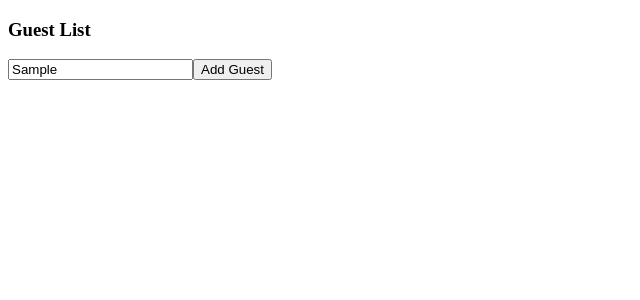
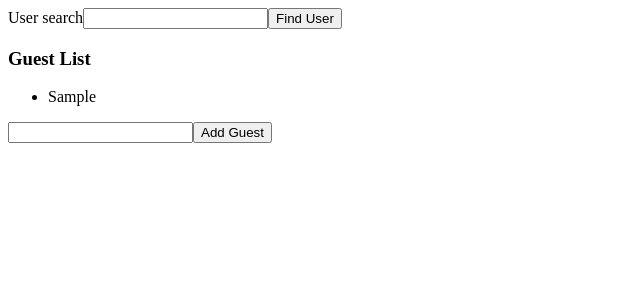
Before and after one commit to Benkalio/rts, a React (Create React App) app: page / in a window 1280 px wide. Both pictures are taken after typing "Sample" into the empty fields and a click on the button "Add Guest". Shown: the top 300 px of the page, without its empty margins (0-640 px from the left). Built offline with nearby package versions, Linux system fonts and the light colour scheme.

Commit message:
brief project practicing useState with default type inference and setting types

```diff
--- a/src/index.tsx
+++ b/src/index.tsx
@@ -1,9 +1,11 @@
 import ReactDOM from "react-dom";
 import GuestList from "./state/GuestList";
+import UserSearch from "./state/UserSearch";
 
 const App = () => {
   return (
     <div>
+      <UserSearch />
       <GuestList />
     </div>
   );
--- a/src/state/GuestList.tsx
+++ b/src/state/GuestList.tsx
@@ -3,11 +3,28 @@
 const GuestList: React.FC = () => {
   const [name, setName] = useState('');
 
+  // this state has a type of string
+  const [guests, setGuests] = useState<string[]>([]);
+
+  const onClick = () => {
+    setName('');
+
+    // take the input name and add to the already listed name with setGuest
+    setGuests([...guests, name]);
+  };
+
   return (
     <div>
       <h3>Guest List</h3>
+      <ul>
+        {guests.map((guest) => (
+          <li key={guest}>
+            {guest}
+          </li>
+        ))}
+      </ul>
       <input value={name} onChange={(e) => setName(e.target.value)} />
-      <button>Add Guest</button>
+      <button onClick={onClick}>Add Guest</button>
     </div>
   );
 }
--- /dev/null
+++ b/src/state/UserSearch.tsx
@@ -0,0 +1,36 @@
+import { useState } from "react";
+
+const users = [
+  { name: 'Tomi', age: 23 },
+  { name: 'Grace', age: 22 },
+  { name: 'Hima', age: 22 }
+];
+
+const UserSearch: React.FC = () => {
+  const [name, setName] = useState('');
+
+  // this state has type of object or undefined for the user search <whether found or not>
+  const [user, setUser] = useState<{ name: string, age: number} | undefined>();
+
+  const onClick = () => {
+    const foundUser = users.find((user) => {
+      return user.name === name;
+    });
+
+    setUser(foundUser);
+  };
+
+  return (
+    <div>
+      User search
+      <input value={name} onChange={(e) => (setName(e.target.value))} />
+      <button onClick={onClick}>Find User</button>
+      <div>
+        {user && user.name}
+        {user && user.age}
+      </div>
+    </div>
+  );
+}
+
+export default UserSearch;
```
